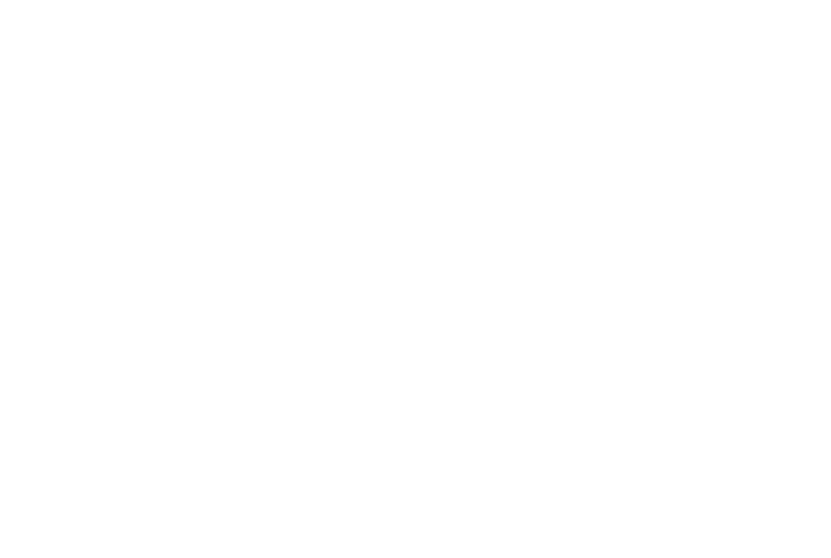
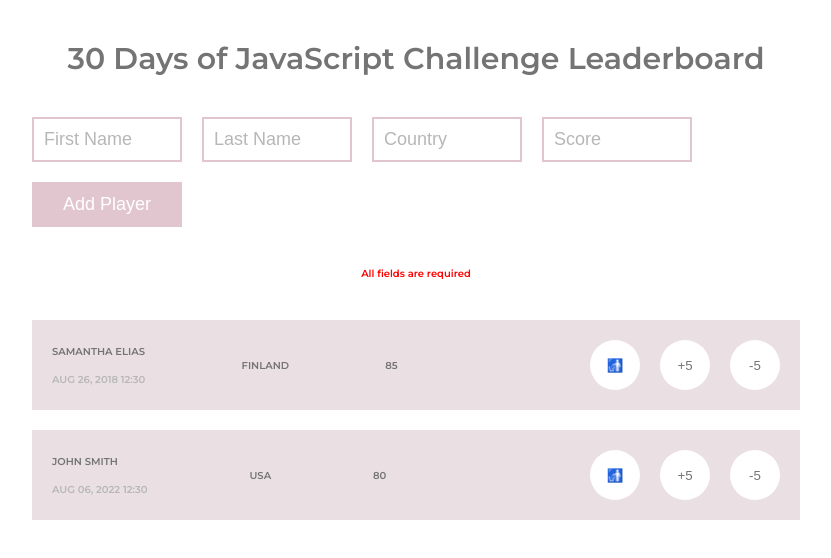
Before and after one commit to aguadefuente/30DaysOfJavaScriptAsabenehYetayeh_finished, a website: page day28_DOM8/index.html in a window 1280 px wide. Shown: the whole page, without its empty margins (224-1055 px from the left). Drawn offline with Linux system fonts and the light colour scheme.

Commit message:
css style

```diff
--- a/day28_DOM8/index.html
+++ b/day28_DOM8/index.html
@@ -5,9 +5,64 @@
     <meta http-equiv="X-UA-Compatible" content="IE=edge">
     <meta name="viewport" content="width=device-width, initial-scale=1.0">
     <title>30 Days of JavaScript Challenge Leaderboard</title>
-    <link rel="stylesheet" href="/day28_DOM8/style.css">
+ <!--GOOGLE FONTS-->
+ <link rel="preconnect" href="https://fonts.googleapis.com">
+ <link rel="preconnect" href="https://fonts.gstatic.com" crossorigin>
+ <link href="https://fonts.googleapis.com/css2?family=Montserrat:wght@200;400;600&display=swap" rel="stylesheet">
+ <!--CSS-->
+<link rel="stylesheet" href="/day28_DOM8/style.css">
 </head>
 <body>
+
+<header>
+    <h1>30 Days of JavaScript Challenge Leaderboard</h1>
+    <div class="container_input">
+       <input type="text" class="container_input-text" placeholder="First Name">
+       <input type="text" class="container_input-text" placeholder="Last Name">
+       <input type="text" class="container_input-text" placeholder="Country">
+       <input type="text" class="container_input-text" placeholder="Score">
+       <button class="container_input-btn">Add Player</button>
+    </div>
+    <p class="msg">All fields are required</p>
+</header>
+
+<main>
+    <div class="players-container">
+
+        <div class="player">
+            <div class="player-info item" >
+              <p class="name">SAMANTHA ELIAS</p>
+              <p class="date">AUG 26, 2018 12:30</p>
+            </div>
+
+            <p class="item">FINLAND</p>
+            <p class="item">85</p>
+
+            <div class="buttons item">
+                <button class="round-btn">🚮</button>
+                <button class="round-btn">+5</button>
+                <button class="round-btn">-5</button>
+            </div>
+        </div>
+
+        <div class="player">
+            <div class="player-info item" >
+              <p class="name">JOHN SMITH</p>
+              <p class="date">AUG 06, 2022 12:30</p>
+            </div>
+
+            <p class="item">USA</p>
+            <p class="item">80</p>
+
+            <div class="buttons item">
+                <button class="round-btn">🚮</button>
+                <button class="round-btn">+5</button>
+                <button class="round-btn">-5</button>
+            </div>
+        </div>
+    </div>
+</main>
+
 
 <script src="/day28_DOM8/main.js"></script>
 
--- a/day28_DOM8/style.css
+++ b/day28_DOM8/style.css
@@ -0,0 +1,145 @@
+*,
+*::after,
+*::before {
+    margin: 0;
+    padding: 0;
+    box-sizing: inherit;
+}
+
+html {
+    font-size: 62.5%; /* 100% = 16px, 62.5%=10px (100*10/16px = 62.5%) */
+    font-family: 'Montserrat', sans-serif;
+}
+
+body {
+    box-sizing: border-box; /*defines how the width and height of an element are calculated*/
+    /*min-height: 100vh;*/
+    color: rgb(116 116 116);
+
+    width: 60%;
+    margin: 0 auto;
+}
+
+header {
+    display: flex;
+    flex-direction: column;
+    gap: 2rem;
+    margin: 4rem auto;
+    align-items: center;
+    text-align: center;
+}
+
+h1{
+    font-size: 3rem;
+}
+
+.container_input {
+    display: flex;
+    flex-wrap: wrap;
+    gap: 2rem;
+    margin: 2rem auto;
+    align-items: center;
+    text-align: center;
+
+
+}
+
+.container_input-text{
+    flex-basis: auto;
+    width: 15rem;
+    height: 4.5rem;
+
+    border: 2px solid rgb(225 198 207);
+    outline: none;
+    padding: 1rem;
+
+    font-size: 1.8rem;
+    color: rgb(116 116 116);
+}
+
+.container_input-text:focus {
+    border: 2px solid rgb(229, 175, 193);
+}
+
+.container_input-btn {
+    background-color: rgb(225 198 207);
+    border: none;
+    color: white;
+    padding: 1rem;
+    text-align: center;
+    text-decoration: none;
+    display: inline-block;
+
+    width: 15rem;
+    height: 4.5rem;
+    transition-duration: 0.4s;
+
+    font-size: 1.8rem;
+}
+
+.container_input-btn:hover {
+    background-color: rgb(229, 175, 193);
+    cursor: pointer;
+}
+
+.container_input-btn:active {
+    background-color:rgb(225 198 207);
+    cursor: pointer;
+}
+
+::placeholder {
+    color: rgb(183, 183, 183);
+}
+
+.msg {
+    color: red;
+    font-weight: bold;
+}
+
+.players-container {
+    display: flex;
+    flex-direction: column;
+    gap: 2rem;
+    align-items: center;
+}
+
+.player {
+    display: flex;
+    justify-content: space-between;
+    width: 100%;
+    align-items: center;
+    padding: 2rem;
+    background-color: #eadfe3;
+    font-weight: bold;
+}
+
+.player-info {
+    display: flex;
+    flex-direction: column;
+    gap: 1.5rem;
+}
+
+.buttons {
+    display: flex;
+    gap: 2rem;
+    justify-content: right;
+}
+
+.round-btn {
+    background-color: white;
+    border-radius: 50%;
+    border: none;
+    padding: 1.5rem;
+    text-decoration: none;
+    aspect-ratio: 1/1;
+    width: 5rem;
+    color: rgb(116 116 116);
+}
+
+.item {
+    flex-grow: 1;
+}
+
+.date {
+    color: rgb(183, 183, 183);
+}
```
